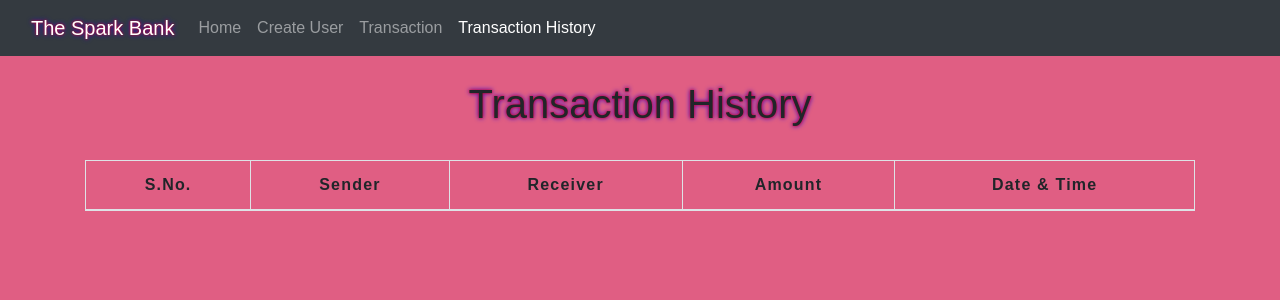
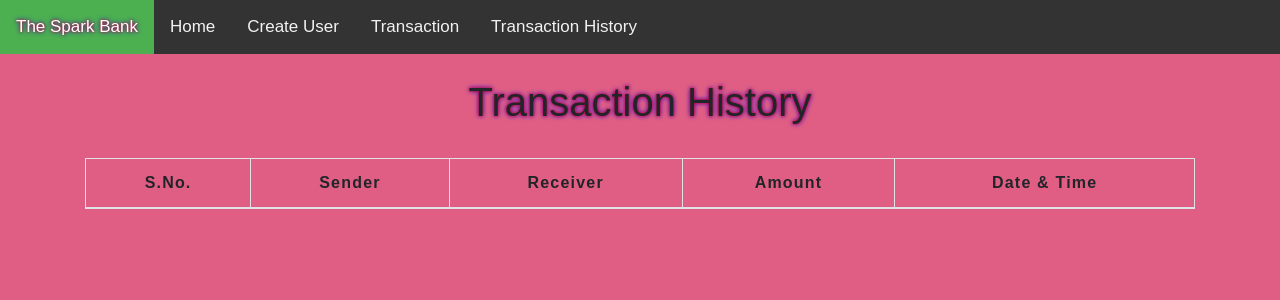
Before and after one commit to shivammaniharsahu/basic_banking_system, a PHP site: page /transactionhistory.php in a window 1280 px wide. Shown: the top 300 px of the page. Run offline with PHP 8.4, Linux system fonts and the light colour scheme; data that the repository does not hold is empty.

Commit message:
navbar changed

```diff
--- /dev/null
+++ b/css/navbar.css
@@ -0,0 +1,55 @@
+/* body {
+    margin: 0;
+    font-family: Arial, Helvetica, sans-serif;
+  } */
+
+  .topnav {
+    overflow: hidden;
+    background-color: #333;
+  }
+
+  .topnav a {
+    float: left;
+    display: block;
+    color: #f2f2f2;
+    text-align: center;
+    padding: 14px 16px;
+    text-decoration: none;
+    font-size: 17px;
+  }
+
+  .topnav a:hover {
+    background-color: #ddd;
+    color: black;
+  }
+
+  .topnav a.active {
+    background-color: #4CAF50;
+    color: white;
+  }
+
+  .topnav .icon {
+    display: none;
+  }
+
+  @media screen and (max-width: 600px) {
+    .topnav a:not(:first-child) {display: none;}
+    .topnav a.icon {
+      float: right;
+      display: block;
+    }
+  }
+
+  @media screen and (max-width: 600px) {
+    .topnav.responsive {position: relative;}
+    .topnav.responsive .icon {
+      position: absolute;
+      right: 0;
+      top: 0;
+    }
+    .topnav.responsive a {
+      float: none;
+      display: block;
+      text-align: left;
+    }
+  }
--- a/transactionhistory.php
+++ b/transactionhistory.php
@@ -6,7 +6,9 @@
     <title>Transaction History</title>
     <link rel="stylesheet" href="https://stackpath.bootstrapcdn.com/bootstrap/4.5.2/css/bootstrap.min.css" integrity="sha384-JcKb8q3iqJ61gNV9KGb8thSsNjpSL0n8PARn9HuZOnIxN0hoP+VmmDGMN5t9UJ0Z" crossorigin="anonymous">
     <link rel="stylesheet" type="text/css" href="css/table.css">
+    <link rel="stylesheet" href="https://cdnjs.cloudflare.com/ajax/libs/font-awesome/4.7.0/css/font-awesome.min.css">
 
+    <link rel="stylesheet" type="text/css" href="css/navbar.css">
     <style>
 
     </style>
@@ -14,31 +16,21 @@
 <!-- style="background-color: #e05e83" -->
 <body style="background-color: #e05e83" >
 
-<nav class="navbar navbar-expand-lg navbar-dark bg-dark">
-  <div class="container-fluid">
-    <a class="navbar-brand" style="text-shadow: 0 0 3px #FF0000, 0 0 5px #0000FF;" href="index.php">The Spark Bank</a>
-    <button class="navbar-toggler" type="button" data-bs-toggle="collapse" data-bs-target="#navbarNavDropdown" aria-controls="navbarNavDropdown" aria-expanded="false" aria-label="Toggle navigation">
-      <span class="navbar-toggler-icon"></span>
-    </button>
-    <div class="collapse navbar-collapse" id="navbarNavDropdown">
-      <ul class="navbar-nav">
-      <li class="nav-item">
-          <a class="nav-link " aria-current="page" href="index.php">Home</a>
-        </li>
-        <li class="nav-item">
-          <a class="nav-link" href="createuser.php">Create User</a>
-        </li>
-        <li class="nav-item">
-          <a class="nav-link" href="transfermoney.php">Transaction</a>
-        </li>
-        <li class="nav-item">
-          <a class="nav-link active" href="transactionhistory.php">Transaction History</a>
-        </li>
-      </ul>
-    </div>
-  </div>
-</nav>
+<!-- navbar -->
 
+
+<div class="topnav" id="myTopnav">
+  <a href="index.php" style="text-shadow: 0 0 3px #FF0000, 0 0 5px #0000FF;"  class="active">The Spark Bank</a>
+  <a href="index.php">Home</a>
+  <a href="createuser.php">Create User</a>
+  <a href="transfermoney.php">Transaction</a>
+  <a href="transactionhistory.php">Transaction History</a>
+  <a href="javascript:void(0);" class="icon" onclick="myFunction()">
+    <i class="fa fa-bars"></i>
+  </a>
+</div>
+
+<!-- end of navbar -->
 <div class="container">
       <h2 class="text-center pt-4" style="text-shadow: 0 0 3px #FF0000, 0 0 5px #0000FF;">Transaction History</h2>
        <br>
@@ -78,10 +70,30 @@
     </table>
     </div>
 </div>
-<script src="https://cdn.jsdelivr.net/npm/bootstrap@5.0.0-beta3/dist/js/bootstrap.bundle.min.js" integrity="sha384-JEW9xMcG8R+pH31jmWH6WWP0WintQrMb4s7ZOdauHnUtxwoG2vI5DkLtS3qm9Ekf" crossorigin="anonymous"></script>
-<script src="https://cdn.jsdelivr.net/npm/@popperjs/core@2.9.1/dist/umd/popper.min.js" integrity="sha384-SR1sx49pcuLnqZUnnPwx6FCym0wLsk5JZuNx2bPPENzswTNFaQU1RDvt3wT4gWFG" crossorigin="anonymous"></script>
-<script src="https://cdn.jsdelivr.net/npm/bootstrap@5.0.0-beta3/dist/js/bootstrap.min.js" integrity="sha384-j0CNLUeiqtyaRmlzUHCPZ+Gy5fQu0dQ6eZ/xAww941Ai1SxSY+0EQqNXNE6DZiVc" crossorigin="anonymous"></script>
+<script>
+        function myFunction() {
+          var x = document.getElementById("myTopnav");
+          if (x.className === "topnav") {
+            x.className += " responsive";
+          } else {
+            x.className = "topnav";
+          }
+        }
+  </script>
+ <script>
+        function myFunction() {
+          var x = document.getElementById("myTopnav");
+          if (x.className === "topnav") {
+            x.className += " responsive";
+          } else {
+            x.className = "topnav";
+          }
+        }
+      </script>
+      <!-- script tags -->
+      <script src="https://cdn.jsdelivr.net/npm/bootstrap@5.0.0-beta3/dist/js/bootstrap.bundle.min.js" integrity="sha384-JEW9xMcG8R+pH31jmWH6WWP0WintQrMb4s7ZOdauHnUtxwoG2vI5DkLtS3qm9Ekf" crossorigin="anonymous"></script>
+      <script src="https://cdn.jsdelivr.net/npm/@popperjs/core@2.9.1/dist/umd/popper.min.js" integrity="sha384-SR1sx49pcuLnqZUnnPwx6FCym0wLsk5JZuNx2bPPENzswTNFaQU1RDvt3wT4gWFG" crossorigin="anonymous"></script>
+      <script src="https://cdn.jsdelivr.net/npm/bootstrap@5.0.0-beta3/dist/js/bootstrap.min.js" integrity="sha384-j0CNLUeiqtyaRmlzUHCPZ+Gy5fQu0dQ6eZ/xAww941Ai1SxSY+0EQqNXNE6DZiVc" crossorigin="anonymous"></script>
 
-<script src="https://code.jquery.com/jquery-3.5.1.slim.min.js" integrity="sha384-DfXdz2htPH0lsSSs5nCTpuj/zy4C+OGpamoFVy38MVBnE+IbbVYUew+OrCXaRkfj" crossorigin="anonymous"></script>
 </body>
 </html>
```
Also changed, not shown: createuser.php (+27 -25 lines), index.php (+23 -27 lines), selecteduserdetail.php (+28 -24 lines), sql/sparks_bank.sql (added, +102 -0 lines), transfermoney.php (+29 -26 lines), README.md (added).
